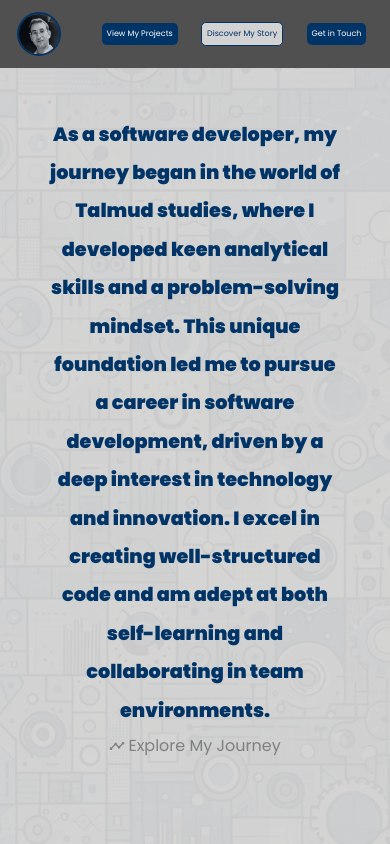
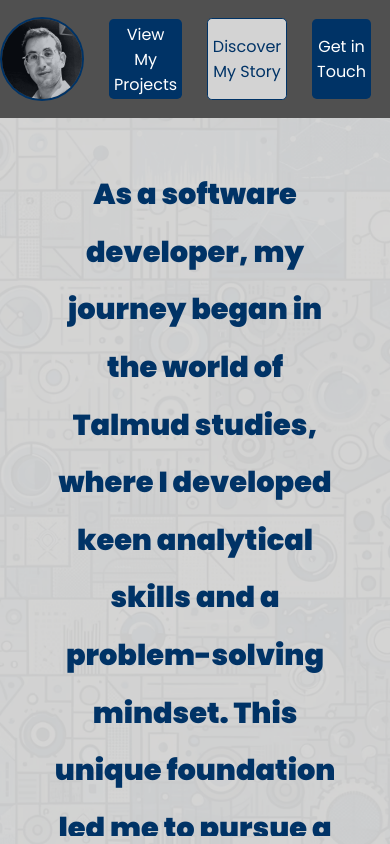
Before and after one commit to BenZionHasida/Portfolio, a React (Vite) app: page /about in a window 390 px wide. Built offline with nearby package versions, Linux system fonts and the light colour scheme.

Commit message:
opitmate the responsive desighn

```diff
--- a/src/components/about/about.module.scss
+++ b/src/components/about/about.module.scss
@@ -15,7 +15,7 @@
     height: 100%;
     flex: 1 1 40%;
     padding: 3rem;
-    font-size: 1.2rem;
+    font-size: 1.8rem;
     font-weight: 600;
     line-height: 2;
     border-right: 1px solid $main-color;
--- a/src/components/mainLayout/mainLayout.module.scss
+++ b/src/components/mainLayout/mainLayout.module.scss
@@ -56,10 +56,10 @@
         overflow: auto;
     }
     .mainLayoutHeaderMode{
-        height: 8lvh;
+        height: 14lvh;
     }
     .outlet{
-        height: 92lvh;
-        top: 8lvh;
+        height: 86lvh;
+        top: 14lvh;
     }
 }
--- a/src/components/mainLayout/navBar/navBar.module.scss
+++ b/src/components/mainLayout/navBar/navBar.module.scss
@@ -13,10 +13,12 @@
         box-shadow: $buttons-box-shadow;
     }
     .navLink {
+        font-size: 1.2rem;
         padding: 0.3rem;
         border-radius: 0.3rem;
         color: white;
         background-color: $main-color;
+        // font-size: 1.8rem;
 
         &.active {
             border: 1px solid $main-color;
@@ -41,6 +43,9 @@
 .containerHeaderMode {
     flex-direction: row;
     flex-basis: 45%;
+    .navLink{
+        // font-size: inherit;
+    }
 }
 
 @media screen and (max-width: 600px) {
@@ -53,8 +58,16 @@
     }
     .containerHeaderMode{
         flex-basis: 80%;
+        // gap: 1rem;
         .navLink{
-            font-size: 0.5rem;
+            padding:  0.3rem;
+            font-size: 1rem;
+            height: 60%;
+            width: min-content;
+            display: flex;
+            align-items: center;
+            justify-content: center;
+            text-align: center;
         }
     }
 }
--- a/src/components/mainLayout/profile/profile.module.scss
+++ b/src/components/mainLayout/profile/profile.module.scss
@@ -18,6 +18,7 @@
     display: flex;
     flex-direction: row;
     justify-content: space-evenly;
+    align-items: center;
     text-align: center;
     gap: 1rem;
     border-right: 1px solid $secondary-color-light;
@@ -63,7 +64,7 @@
             display: none;
         }
         .imgHeaderMode{
-            max-height: 2.5rem;
+            max-height: 5rem;
             border: 2px solid $main-color;
             margin: 0.1rem 0;
         }
--- a/src/components/projects/project/project.jsx
+++ /dev/null
@@ -1,6 +0,0 @@
-import styles from "./project.module.scss"
-export default function Project() {
-  return (
-    <div>Project</div>
-  )
-}
--- a/src/components/projects/projects.jsx
+++ b/src/components/projects/projects.jsx
@@ -50,7 +50,7 @@ export default function Projects() {
 
   useEffect(() => {
     if (isAutoSliding) {
-      autoCycleInterval.current = setInterval(handleNextProject, 3000);
+      autoCycleInterval.current = setInterval(handleNextProject, 6000);
     }
     return () => clearInterval(autoCycleInterval.current);
   }, [isAutoSliding]);
```
Also changed, not shown: src/components/projects/project/project.module.scss (deleted).
